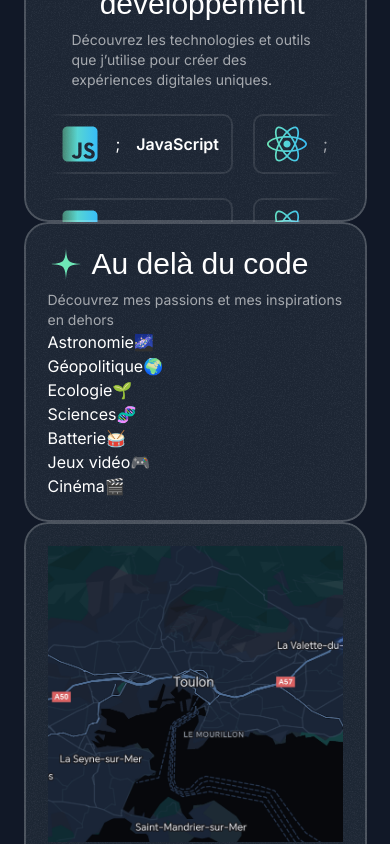
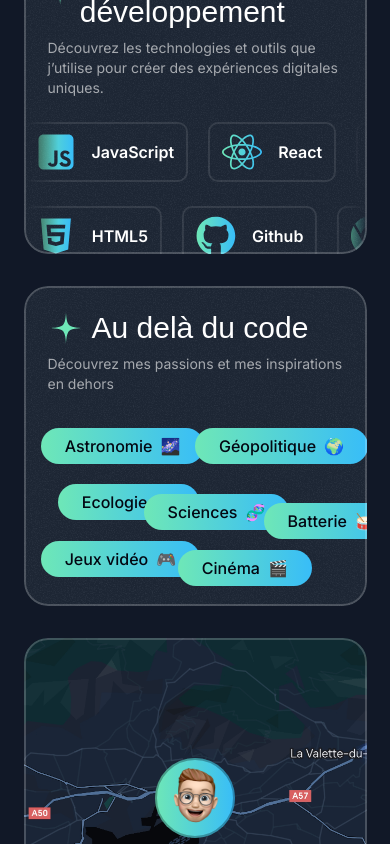
Before and after one commit to GBuard/Portfolio, a Next.js app: page / in a window 390 px wide. Shown: the part 4200-5044 px from the top of the page. Built offline with nearby package versions, Linux system fonts and the light colour scheme; a web font is replaced by a local one.

Commit message:
A propos Almost done

```diff
--- a/src/components/CardHeader.tsx
+++ b/src/components/CardHeader.tsx
@@ -11,12 +11,16 @@ export const CardHeader = ({
     className?: string;
 }) => {
     return (
-        <div className={twMerge("flex flex-col", className)}>
+        <div
+            className={twMerge("flex flex-col p-6 md:py-8 md:px-10", className)}
+        >
             <div className="inline-flex items-center gap-2">
                 <StarIcon className="size-9 text-emerald-300" />
                 <h3 className="font-serif text-3xl">{title}</h3>
             </div>
-            <p className="text-sm text-white/60 mt-2">{description}</p>
+            <p className="text-sm lg:text-base max-w-ws text-white/60 mt-2">
+                {description}
+            </p>
         </div>
     );
 };
--- a/src/components/Cards.tsx
+++ b/src/components/Cards.tsx
@@ -9,7 +9,7 @@ export const Card = ({
     return (
         <div
             className={twMerge(
-                "bg-gray-800 rounded-3xl relative z-0 overflow-hidden after:z-10 after:content-[''] after:absolute after:inset-0 after:outline-2 after:outline after:-outline-offset-2 after:rounded-3xl after:outline-white/20 after:pointer-events-none p-6",
+                "bg-gray-800 rounded-3xl relative z-0 overflow-hidden after:z-10 after:content-[''] after:absolute after:inset-0 after:outline-2 after:outline after:-outline-offset-2 after:rounded-3xl after:outline-white/20 after:pointer-events-none",
                 className
             )}
         >
--- a/src/components/TechIcon.tsx
+++ b/src/components/TechIcon.tsx
@@ -2,7 +2,7 @@ export const TechIcon = ({ component }: { component: React.ElementType }) => {
     const Component = component;
     return (
         <>
-            <Component className="size-10 fill-[url(#tech-icon-gradient)]" />;
+            <Component className="size-10 fill-[url(#tech-icon-gradient)]" />
             <svg className="size-0 absolute">
                 <linearGradient id="tech-icon-gradient">
                     <stop offset="0%" stopColor="rgb(110 231 183)" />
--- a/src/components/ToolboxItems.tsx
+++ b/src/components/ToolboxItems.tsx
@@ -4,12 +4,14 @@ import { TechIcon } from "./TechIcon";
 export const ToolboxItems = ({
     items,
     className,
+    itemsWrapperClassName,
 }: {
     items: {
         title: string;
         iconType: React.ElementType;
     }[];
     className?: string;
+    itemsWrapperClassName?: string;
 }) => {
     return (
         <div
@@ -18,7 +20,12 @@ export const ToolboxItems = ({
                 className
             )}
         >
-            <div className="flex flex-none py-0.5 gap-6">
+            <div
+                className={twMerge(
+                    "flex flex-none py-0.5 gap-6 pr-6",
+                    itemsWrapperClassName
+                )}
+            >
                 {items.map((item) => (
                     <div
                         key={item.title}
--- a/src/sections/About.tsx
+++ b/src/sections/About.tsx
@@ -46,83 +46,127 @@ const hobbies = [
     {
         title: "Astronomie",
         emoji: "🌌",
+        left: "5%",
+        top: "5%",
     },
     {
         title: "Géopolitique",
         emoji: "🌍",
+        left: "50%",
+        top: "5%",
     },
     {
         title: "Ecologie",
         emoji: "🌱",
+        left: "10%",
+        top: "35%",
     },
     {
         title: "Sciences",
         emoji: "🧬",
+        left: "35%",
+        top: "40%",
     },
     {
         title: "Batterie",
         emoji: "🥁",
+        left: "70%",
+        top: "45%",
     },
     {
         title: "Jeux vidéo",
         emoji: "🎮",
+        left: "5%",
+        top: "65%",
     },
     {
         title: "Cinéma",
         emoji: "🎬",
+        left: "45%",
+        top: "70%",
     },
 ];
 
 export const AboutSection = () => {
     return (
-        <div className="py-20">
+        <div className="py-20 lg:py-28">
             <div className="container">
                 <SectionHeader
                     eyebrow="À propos"
                     title="Un aperçu de mon monde"
                     description="Découvrez mon parcours, mes compétences et mes inspirations."
                 />
-                <div className="mt-20">
-                    <Card className="h-[320px]">
+                <div className="mt-20 flex flex-col gap-8">
+                    <div className="grid grid-cols-1 gap-8 md:grid-cols-5 lg:grid-cols-3">
+                        <Card className="h-[320px] md:col-span-2 lg:col-span-1">
                             <CardHeader
                                 title="Mes lectures"
                                 description="Découvrez les livres qui ont façonné mon point
                                 de vue."
                             />
-                        <div className="w-40 mx-auto mt-8">
+                            <div className="w-40 mx-auto mt-2 md:mt-0">
                                 <Image src={bookImage} alt="Book cover" />
                             </div>
                         </Card>
-                    <Card className="h-[320px] p+0">
+                        <Card className="h-[320px] md:col-span-3 lg:col-span-2">
                             <CardHeader
                                 title="Mes outils de développement"
                                 description="Découvrez les technologies et outils que
                                  j&rsquo;utilise pour créer des expériences
                                 digitales uniques."
-                            className="px-6 pt-6"
+                                className=""
                             />
-                        <ToolboxItems items={toolboxItems} className="mt-6" />
-                        <ToolboxItems items={toolboxItems} className="mt-6" />
+                            <ToolboxItems items={toolboxItems} className="" />
+                            <ToolboxItems
+                                items={toolboxItems}
+                                className="mt-6"
+                                itemsWrapperClassName="-translate-x-1/2"
+                            />
                         </Card>
-                    <Card>
+                    </div>
+                    <div className="grid grid-cols-1 md:grid-cols-5 lg:grid-cols-3 gap-8">
+                        <Card className="h-[320px] p-0 flex flex-col md:col-span-3 lg:col-span-2">
                             <CardHeader
                                 title="Au delà du code"
                                 description="Découvrez mes passions et mes inspirations en
                                 dehors"
+                                className="px-6 py-6"
                             />
-                        <div>
+                            <div className="relative flex-1">
                                 {hobbies.map((hobby) => (
-                                <div key={hobby.title}>
-                                    <span>{hobby.title}</span>
+                                    <div
+                                        key={hobby.title}
+                                        className="inline-flex items-center
+                                    gap-2 px-6 bg-gradient-to-r from-emerald-300 to-sky-400
+                                    rounded-full py-1.5 absolute"
+                                        style={{
+                                            left: hobby.left,
+                                            top: hobby.top,
+                                        }}
+                                    >
+                                        <span className="font-medium text-gray-950">
+                                            {hobby.title}
+                                        </span>
                                         <span>{hobby.emoji}</span>
                                     </div>
                                 ))}
                             </div>
                         </Card>
-                    <Card>
-                        <Image src={mapImage} alt="Map" />
-                        <Image src={smileMemoji} alt="Memoji Souriant" />
+                        <Card className="h-[320px] p-0 relative md:col-span-2 lg:col-span-1">
+                            <Image
+                                src={mapImage}
+                                alt="Map"
+                                className="h-full w-full object-cover object-left-top"
+                            />
+                            <div className="absolute top-1/2 left-1/2 -translate-x-1/2 -translate-y-1/2 size-20 rounded-full bg-gradient-to-r from-emerald-300 to-sky-400 after:content-[''] after:absolute after:inset-0 after:outline after:outline-2 after:-outline-offset-2 after:rounded-full after:outline-gray-950/30">
+                                <Image
+                                    src={smileMemoji}
+                                    alt="Memoji Souriant"
+                                    className="size-20"
+                                />
+                            </div>
                         </Card>
+                    </div>
                 </div>
             </div>
         </div>
--- a/src/sections/Testimonials.tsx
+++ b/src/sections/Testimonials.tsx
@@ -56,7 +56,7 @@ export const TestimonialsSection = () => {
                         {testimonials.map((testimonial) => (
                             <Card
                                 key={testimonial.name}
-                                className="max-w-xs md:max-w-md md:p-8"
+                                className="max-w-xs md:max-w-md p-6 md:p-8"
                             >
                                 <div className="flex gap-4 items-center">
                                     <div className="size-14 bg-gray-700 inline-flex items-center justify-center rounded-full flex-shrink-0">
```
Lines whose indentation alone changed are shown as unchanged.
